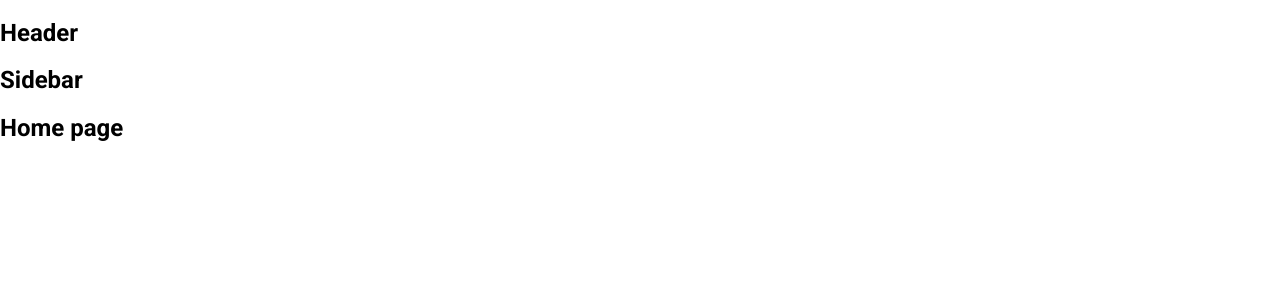
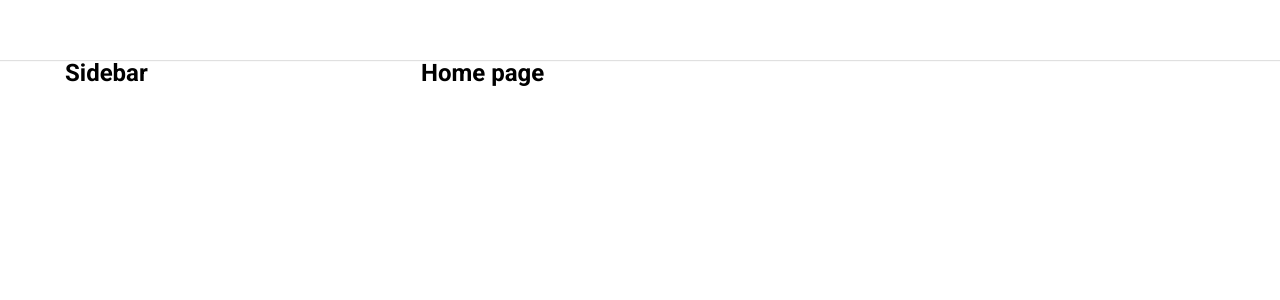
Before and after one commit to thanhhung270502/tiktok, a React (Create React App) app: page / in a window 1280 px wide. Shown: the top 300 px of the page. Built offline with nearby package versions, Linux system fonts and the light colour scheme.

Commit message:
Dựng khung Layout mặc định

```diff
--- a/package.json
+++ b/package.json
@@ -6,6 +6,7 @@
     "@testing-library/jest-dom": "^5.16.4",
     "@testing-library/react": "^13.3.0",
     "@testing-library/user-event": "^13.5.0",
+    "classnames": "^2.3.1",
     "normalize.css": "^8.0.1",
     "react": "^18.2.0",
     "react-dom": "^18.2.0",
--- a/src/components/GlobalStyles/GlobalStyles.scss
+++ b/src/components/GlobalStyles/GlobalStyles.scss
@@ -3,10 +3,16 @@
 
 :root {
     --primary: #fe2c55;
+
+    // Default layout
+    --default-layout-header-height: 60px;
+    --default-layout-width: 1150px;
 }
 
 * {
     box-sizing: border-box;
+    margin: 0;
+    padding: 0;
 }
 
 html {
--- /dev/null
+++ b/src/components/Layout/DefaultLayout/DefaultLayout.module.scss
@@ -0,0 +1,14 @@
+.wrapper {
+    display: flex;
+    flex-direction: column;
+    align-items: center;
+}
+
+.container {
+    width: var(--default-layout-width);
+    display: flex;
+}
+
+.content {
+    flex: 1;
+}
--- /dev/null
+++ b/src/components/Layout/DefaultLayout/Sidebar/Sidebar.module.scss
@@ -0,0 +1,3 @@
+.wrapper {
+    width: 356px;
+}
--- a/src/components/Layout/DefaultLayout/Sidebar/index.js
+++ b/src/components/Layout/DefaultLayout/Sidebar/index.js
@@ -1,5 +1,14 @@
+import classNames from 'classnames/bind';
+import styles from './Sidebar.module.scss';
+
+const cx = classNames.bind(styles);
+
 function Sidebar() {
-    return <h2>Sidebar</h2>;
+    return (
+        <aside className={cx('wrapper')}>
+            <h2>Sidebar</h2>
+        </aside>
+    );
 }
 
 export default Sidebar;
--- a/src/components/Layout/DefaultLayout/index.js
+++ b/src/components/Layout/DefaultLayout/index.js
@@ -1,13 +1,17 @@
+import classNames from 'classnames/bind';
 import Header from '~/components/Layout/components/Header';
+import styles from './DefaultLayout.module.scss';
 import Sidebar from './Sidebar';
+
+const cx = classNames.bind(styles);
 
 function DefaultLayout({ children }) {
     return (
-        <div>
+        <div className={cx('wrapper')}>
             <Header />
-            <div className="container">
+            <div className={cx('container')}>
                 <Sidebar />
-                <div className="content">{children}</div>
+                <div className={cx('content')}>{children}</div>
             </div>
         </div>
     );
--- /dev/null
+++ b/src/components/Layout/components/Header/Header.module.scss
@@ -0,0 +1,12 @@
+.wrapper {
+    width: 100%;
+    height: var(--default-layout-header-height);
+    box-shadow: 0px 1px 1px rgb(0 0 0 / 12%);
+    display: flex;
+    justify-content: center;
+}
+
+.inner {
+    height: 100%;
+    width: var(--default-layout-width);
+}
--- a/src/components/Layout/components/Header/index.js
+++ b/src/components/Layout/components/Header/index.js
@@ -1,5 +1,14 @@
+import classNames from 'classnames/bind';
+import styles from './Header.module.scss';
+
+const cx = classNames.bind(styles);
+
 function Header() {
-    return <h2>Header</h2>;
+    return (
+        <header className={cx('wrapper')}>
+            <div className={cx('inner')}></div>
+        </header>
+    );
 }
 
 export default Header;
```
Also changed, not shown: 1 other file (tests, documents, lock files or other folders).
